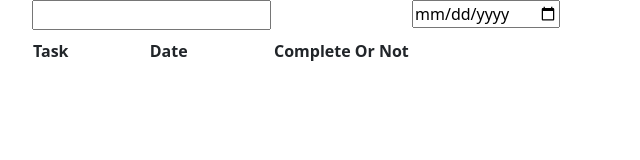
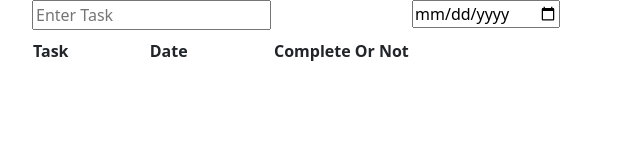
Before and after one commit to Chetax/SimpleToDo, a plain HTML site: page index.html in a window 1280 px wide. Shown: the full height of the page, 50-690 px from the left. Drawn offline with nearby package versions, Linux system fonts and the light colour scheme.

Commit message:
Update index.html

```diff
--- a/index.html
+++ b/index.html
@@ -9,7 +9,7 @@
 <body>
      <div class="container">
         <div class="row " >
-            <div class="col-4"><input id="task" type="text"></div>
+            <div class="col-4"><input id="task" type="text" placeholder="Enter Task"></div>
             <div class="col-4"><input id="date" type="date" name="" id=""></div>
             <div class="col-4"><button id="Addbtn" class="btn btn-primary" >Add</button></div>
         </div>
```
